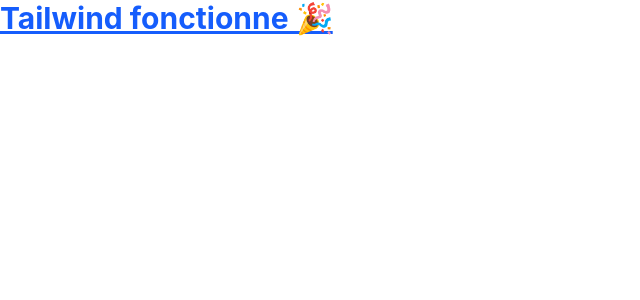
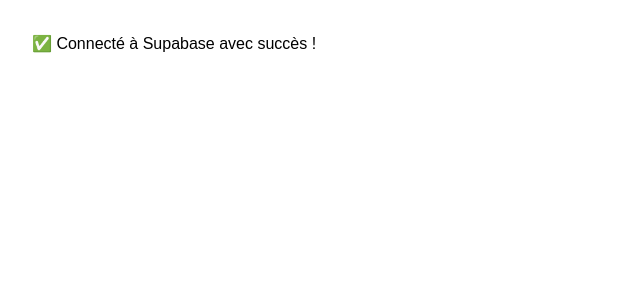
Before and after one commit to PatientAkili/HEAVEN-STUDIO, a React (Vite) app: page / in a window 1280 px wide. Shown: the top 300 px of the page, without its empty margins (0-640 px from the left). Built offline with nearby package versions, Linux system fonts and the light colour scheme; no server answers.

Commit message:
Connexion Supabase configurée

```diff
--- a/package.json
+++ b/package.json
@@ -10,6 +10,7 @@
     "preview": "vite preview"
   },
   "dependencies": {
+    "@supabase/supabase-js": "^2.117.1",
     "@tailwindcss/vite": "^4.3.3",
     "react": "^19.2.8",
     "react-dom": "^19.2.8",
--- a/src/App.tsx
+++ b/src/App.tsx
@@ -1,8 +1,23 @@
+import { useEffect, useState } from 'react'
+import { supabase } from './lib/supabaseClient'
+
 function App() {
+  const [status, setStatus] = useState('Connexion en cours...')
+
+  useEffect(() => {
+    supabase.auth.getSession().then(({ error }) => {
+      if (error) {
+        setStatus('Erreur : ' + error.message)
+      } else {
+        setStatus('✅ Connecté à Supabase avec succès !')
+      }
+    })
+  }, [])
+
   return (
-    <h1 className="text-3xl font-bold text-blue-600 underline">
-      Tailwind fonctionne 🎉
-    </h1>
+    <div style={{ padding: '2rem', fontFamily: 'sans-serif' }}>
+      <h1>{status}</h1>
+    </div>
   )
 }
 
--- /dev/null
+++ b/src/lib/supabaseClient.ts
@@ -0,0 +1,6 @@
+import { createClient } from '@supabase/supabase-js'
+
+const supabaseUrl = import.meta.env.VITE_SUPABASE_URL
+const supabaseAnonKey = import.meta.env.VITE_SUPABASE_ANON_KEY
+
+export const supabase = createClient(supabaseUrl, supabaseAnonKey)
```
Also changed, not shown: 1 other file (tests, documents, lock files or other folders).
